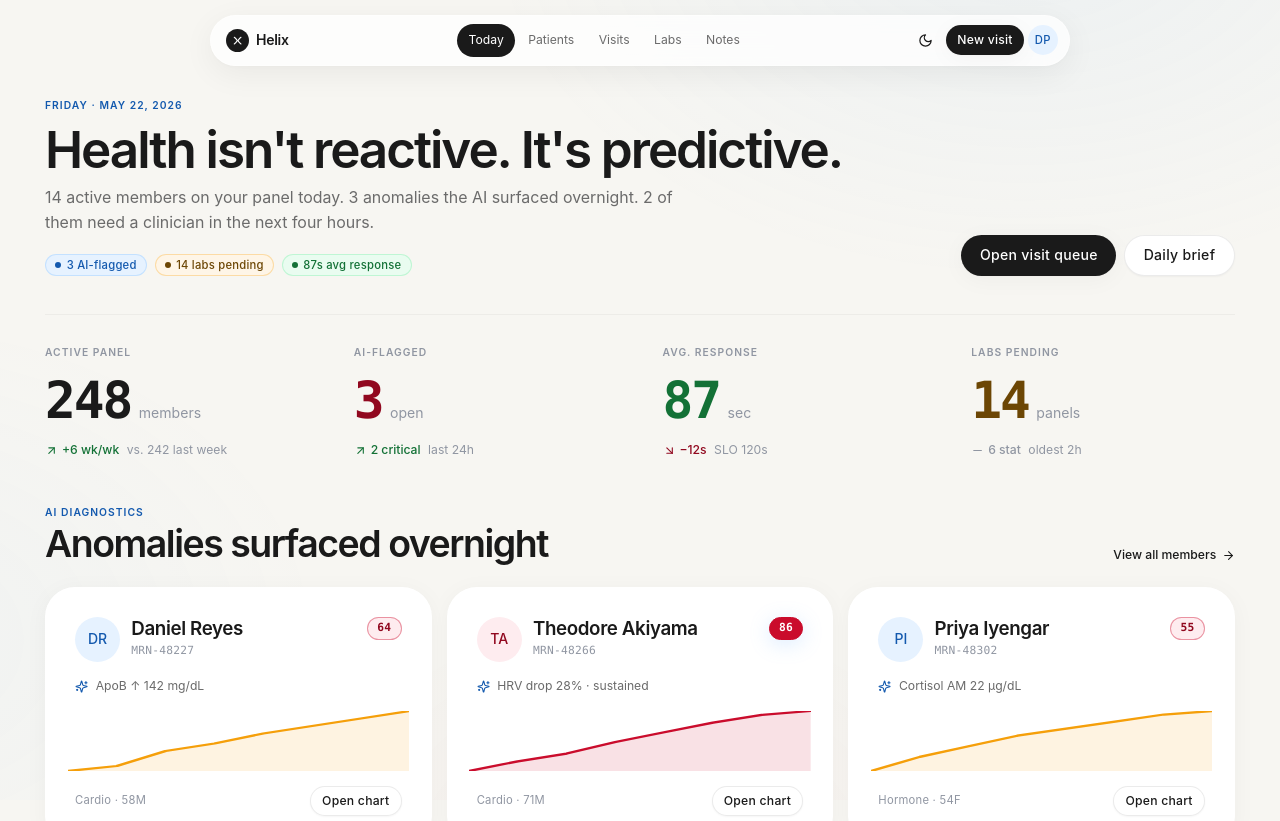
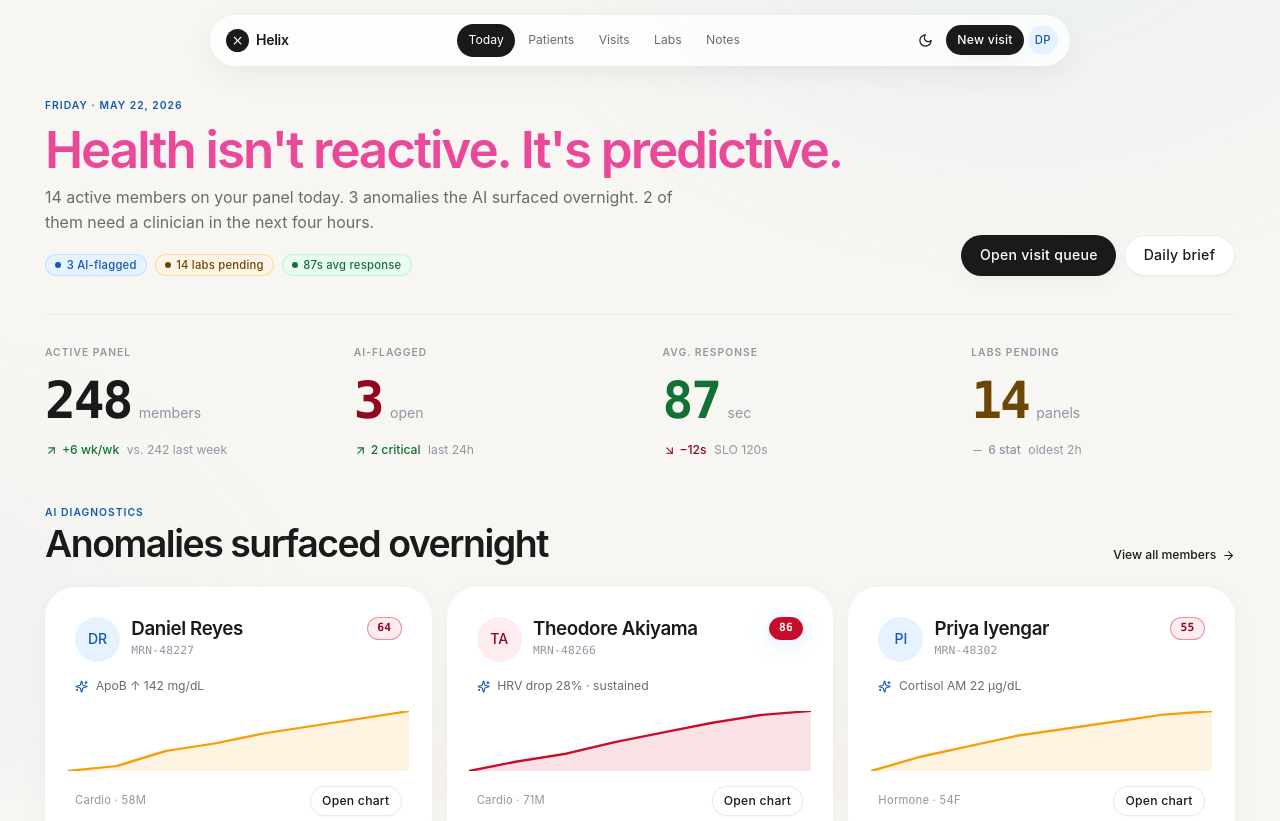
Before and after one commit to Soffi-Originals/helix-clinician-console, a Next.js app: page / in a window 1280 px wide. Shown: the top 821 px of the page. Built offline with nearby package versions, Linux system fonts and the light colour scheme.

Commit message:
AI: Edit components/layout/page-header.tsx

```diff
--- a/components/layout/page-header.tsx
+++ b/components/layout/page-header.tsx
@@ -55,7 +55,7 @@ export function PageHeader({
             {overline}
           </span>
         ) : null}
-        <h1 className="font-display text-display-sm md:text-display font-semibold tracking-tighter text-fg-primary text-balance">
+        <h1 className="font-display text-display-sm md:text-display font-semibold tracking-tighter text-pink-500 text-balance">
           {title}
         </h1>
         {description ? (
```
